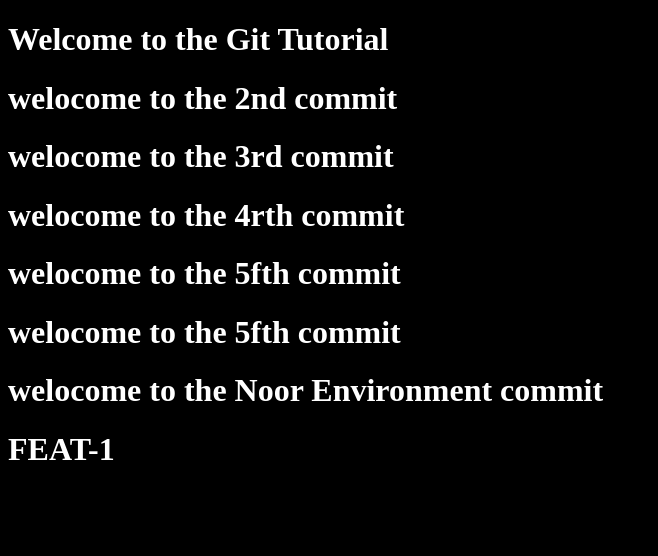
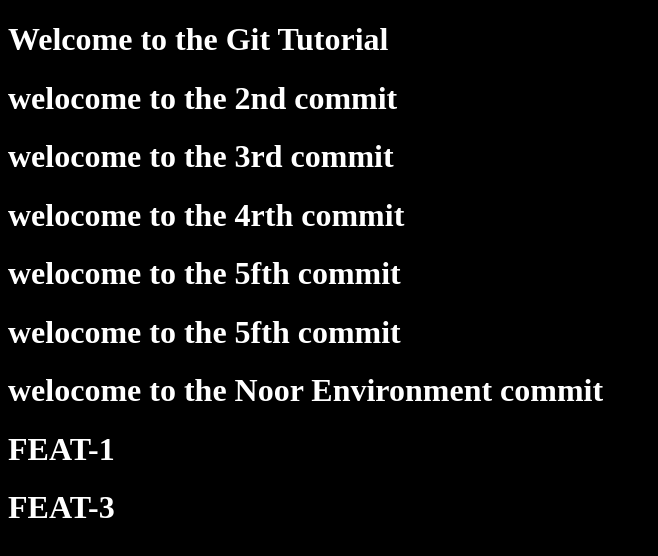
Before and after one commit to noormohammad161996-cloud/athena, a plain HTML site: page index.html in a window 1280 px wide. Shown: the whole page, without its empty margins (0-658 px from the left). Drawn offline with Linux system fonts and the light colour scheme.

Commit message:
feat-3 1

```diff
--- a/index.html
+++ b/index.html
@@ -17,6 +17,7 @@
 
 
     <h1>FEAT-1</h1>
+    <h1>FEAT-3</h1>
 
 
 
```
Also changed, not shown: Hello.txt.
